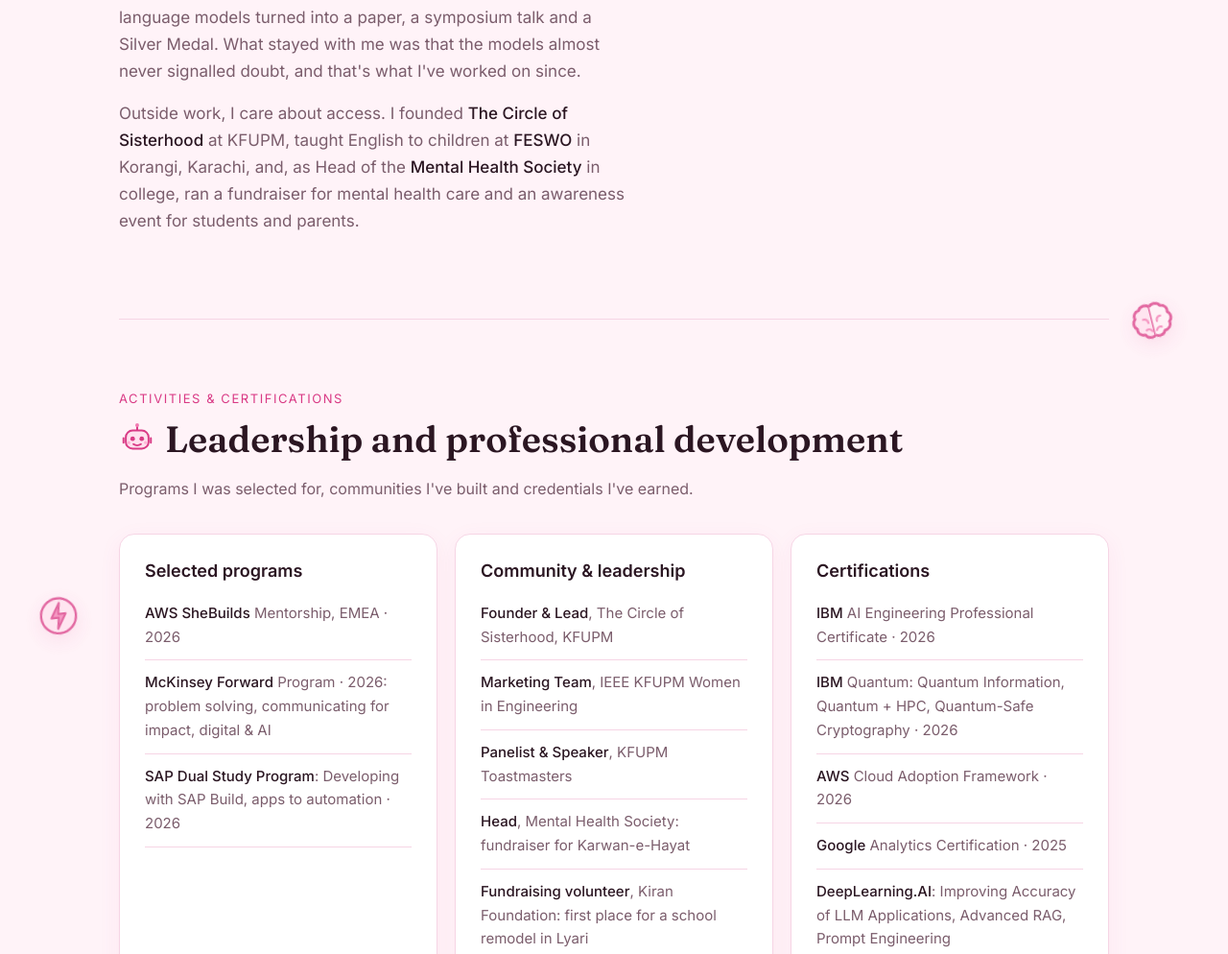
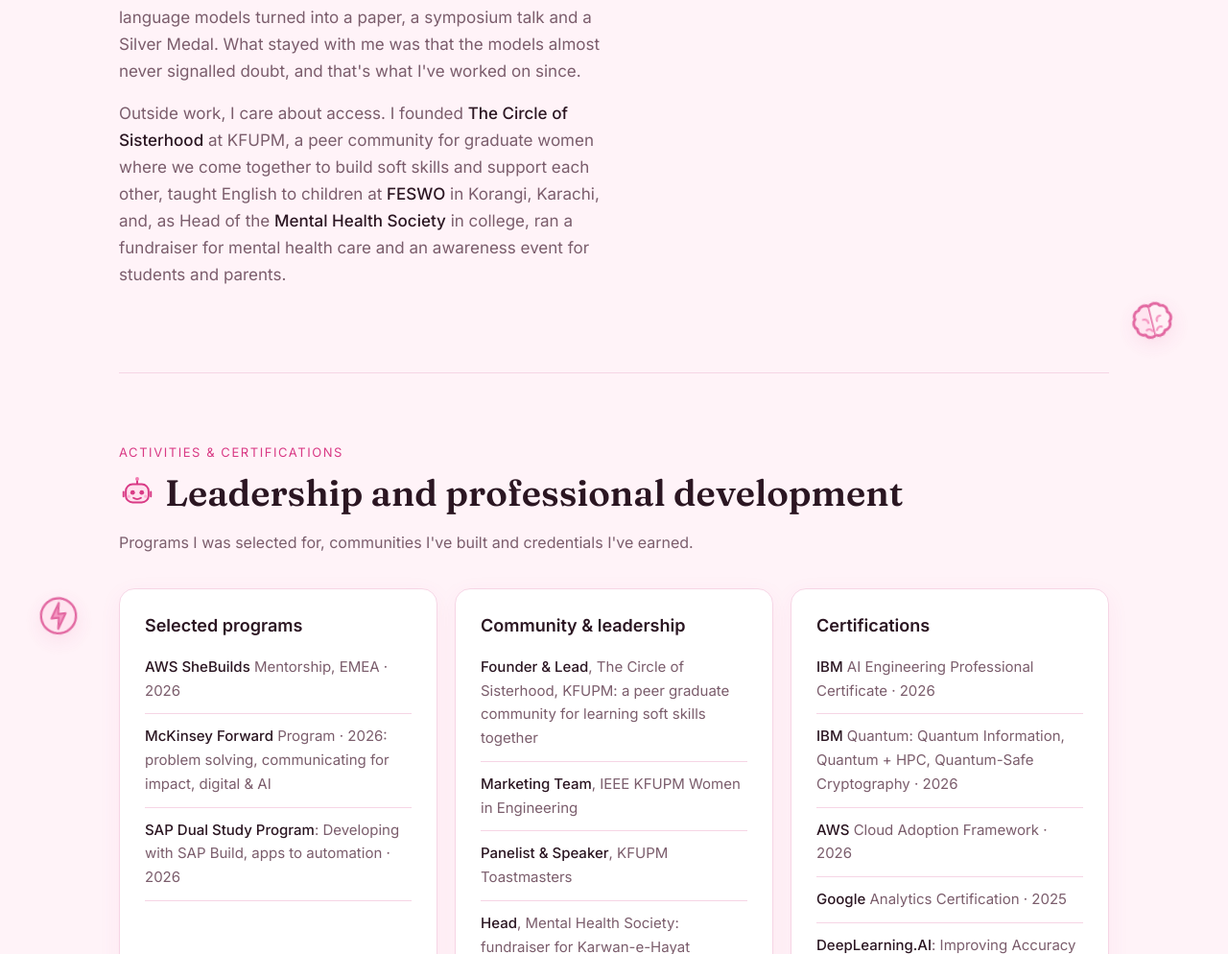
Before and after one commit to aishahasim/aishahasim.github.io, a plain HTML site: page index.html in a window 1280 px wide. Shown: the part 5828-6822 px from the top of the page at 96% size. Drawn offline with Linux system fonts and the light colour scheme.

Commit message:
Describe The Circle of Sisterhood
Co-Authored-By: Claude Opus 5.5 <noreply@anthropic.com>
Claude-Session: https://claude.ai/code/session_01QY68b1qpF5NPWGXP1QkiaH

```diff
--- a/index.html
+++ b/index.html
@@ -182,7 +182,7 @@ h2 .hi svg{width:38px;height:38px}
 <h2>Background</h2>
 <p>I grew up between two countries. I went to the <b>British Grammar School in Dhahran</b>, in classrooms with friends from dozens of nationalities, then finished school and my engineering degree in <b>Karachi</b>, and came back to Saudi Arabia for my master's at <b>KFUPM</b>. Moving between systems taught me to adapt fast, and that the same idea lands differently depending on who's listening.</p>
 <p>I studied electrical engineering, and a machine learning course changed my direction. Leading my final-year project on vision-language models turned into a paper, a symposium talk and a Silver Medal. What stayed with me was that the models almost never signalled doubt, and that's what I've worked on since.</p>
-<p>Outside work, I care about access. I founded <b>The Circle of Sisterhood</b> at KFUPM, taught English to children at <b>FESWO</b> in Korangi, Karachi, and, as Head of the <b>Mental Health Society</b> in college, ran a fundraiser for mental health care and an awareness event for students and parents.</p>
+<p>Outside work, I care about access. I founded <b>The Circle of Sisterhood</b> at KFUPM, a peer community for graduate women where we come together to build soft skills and support each other, taught English to children at <b>FESWO</b> in Korangi, Karachi, and, as Head of the <b>Mental Health Society</b> in college, ran a fundraiser for mental health care and an awareness event for students and parents.</p>
 </div>
 <div>
 <p class="quote">"I don't just apply models; I understand how they work."</p>
@@ -202,7 +202,7 @@ h2 .hi svg{width:38px;height:38px}
 <p class="sub">Programs I was selected for, communities I've built and credentials I've earned.</p>
 <div class="grid g3">
 <div class="card"><h3>Selected programs</h3><ul class="plain"><li><b>AWS SheBuilds</b> Mentorship, EMEA · 2026</li><li><b>McKinsey Forward</b> Program · 2026: problem solving, communicating for impact, digital &amp; AI</li><li><b>SAP Dual Study Program</b>: Developing with SAP Build, apps to automation · 2026</li></ul></div>
-<div class="card"><h3>Community & leadership</h3><ul class="plain"><li><b>Founder & Lead</b>, The Circle of Sisterhood, KFUPM</li><li><b>Marketing Team</b>, IEEE KFUPM Women in Engineering</li><li><b>Panelist & Speaker</b>, KFUPM Toastmasters</li><li><b>Head</b>, Mental Health Society: fundraiser for Karwan-e-Hayat</li><li><b>Fundraising volunteer</b>, Kiran Foundation: first place for a school remodel in Lyari</li><li><b>Teaching assistant</b>, FESWO: English for underprivileged children</li></ul></div>
+<div class="card"><h3>Community & leadership</h3><ul class="plain"><li><b>Founder & Lead</b>, The Circle of Sisterhood, KFUPM: a peer graduate community for learning soft skills together</li><li><b>Marketing Team</b>, IEEE KFUPM Women in Engineering</li><li><b>Panelist & Speaker</b>, KFUPM Toastmasters</li><li><b>Head</b>, Mental Health Society: fundraiser for Karwan-e-Hayat</li><li><b>Fundraising volunteer</b>, Kiran Foundation: first place for a school remodel in Lyari</li><li><b>Teaching assistant</b>, FESWO: English for underprivileged children</li></ul></div>
 <div class="card"><h3>Certifications</h3><ul class="plain"><li><b>IBM</b> AI Engineering Professional Certificate · 2026</li><li><b>IBM</b> Quantum: Quantum Information, Quantum + HPC, Quantum-Safe Cryptography · 2026</li><li><b>AWS</b> Cloud Adoption Framework · 2026</li><li><b>Google</b> Analytics Certification · 2025</li><li><b>DeepLearning.AI</b>: Improving Accuracy of LLM Applications, Advanced RAG, Prompt Engineering</li><li><b>Harvard</b> CS50 · <b>Terra Drone</b>: Drones in Oil &amp; Gas</li></ul></div>
 </div>
 </section>
```
